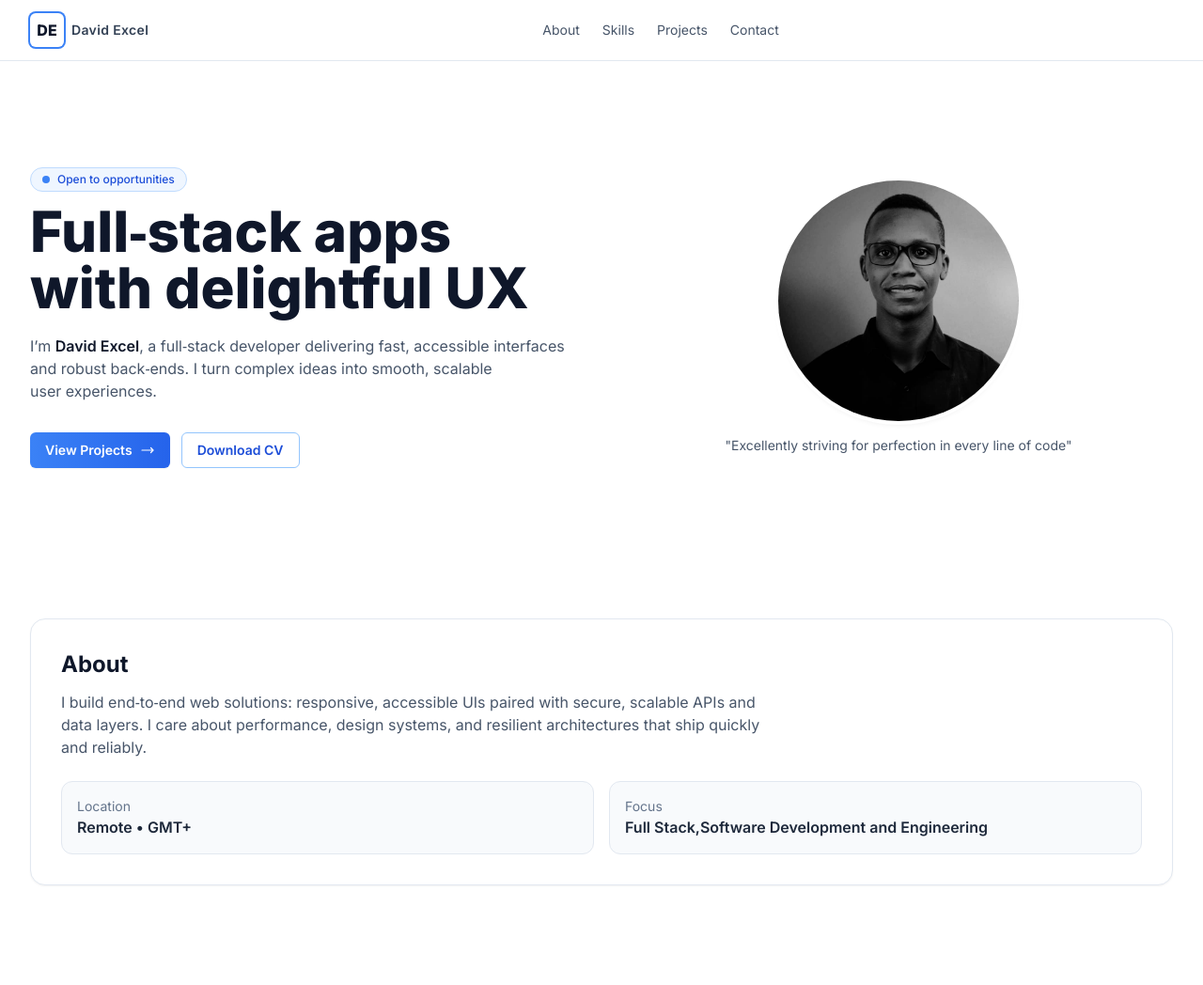
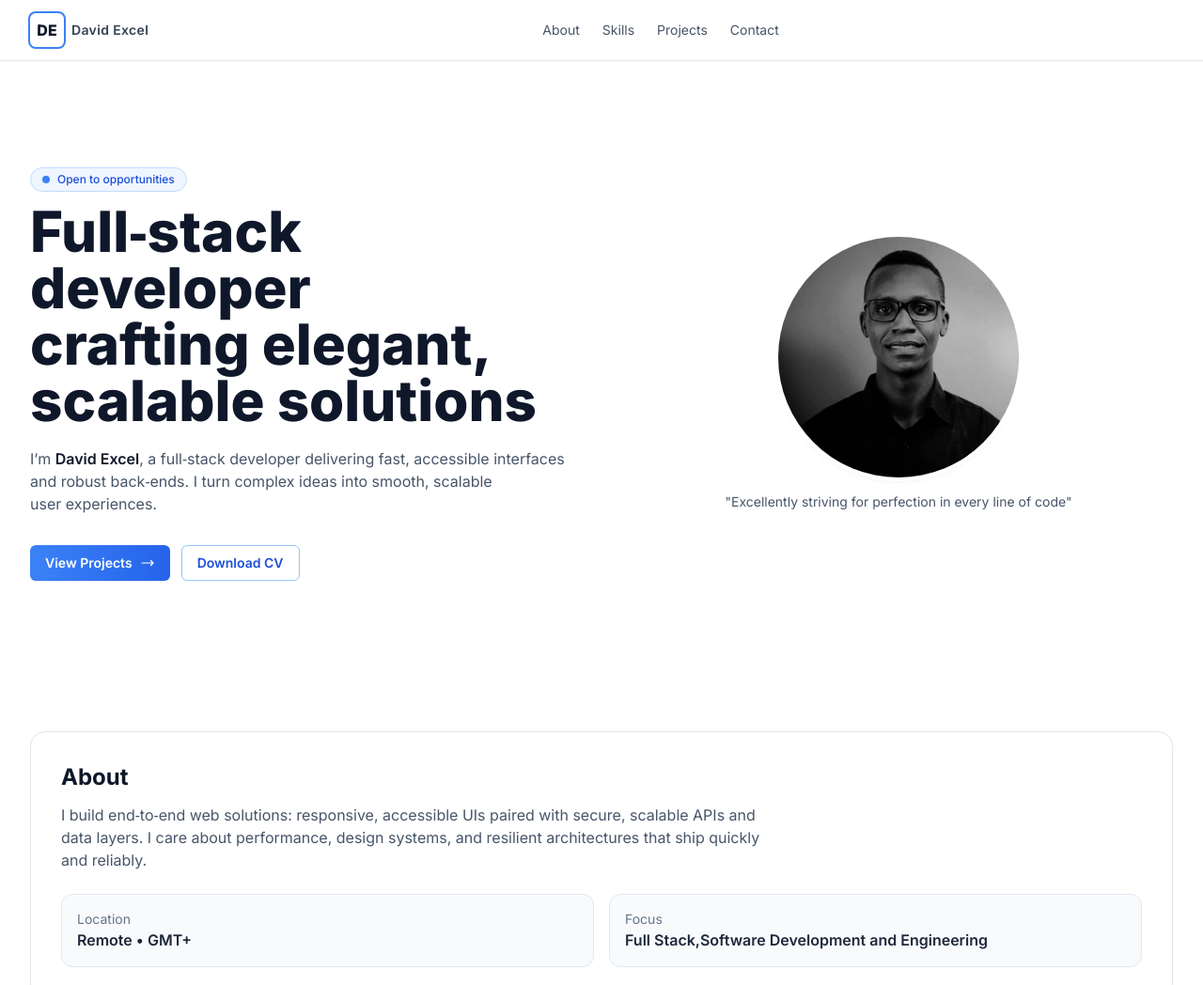
Before and after one commit to DAVID-EXCEL1/David-Excel-s-Portfolio, a plain HTML site: page index.html in a window 1280 px wide. Shown: the top 1048 px of the page at 94% size. Drawn offline with nearby package versions, Linux system fonts and the light colour scheme.

Commit message:
Update hero section to better reflect full-stack development expertise and project focus

```diff
--- a/index.html
+++ b/index.html
@@ -108,7 +108,7 @@
                         Open to opportunities
                     </p>
                     <h1 class="text-balance text-4xl font-extrabold leading-[1.1] text-slate-900 sm:text-5xl md:text-6xl">
-                        Full‑stack apps with delightful UX
+                        Full‑stack developer crafting elegant, scalable solutions
                     </h1>
                     <p class="mt-5 max-w-xl text-pretty text-slate-600">
                         I’m <span class="font-semibold text-slate-900">David Excel</span>, a full‑stack developer delivering fast, accessible interfaces and robust back‑ends. I turn complex ideas into smooth, scalable user experiences.
```
